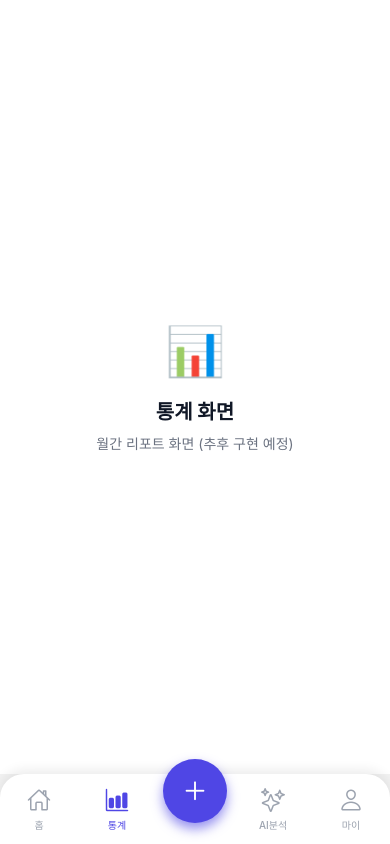
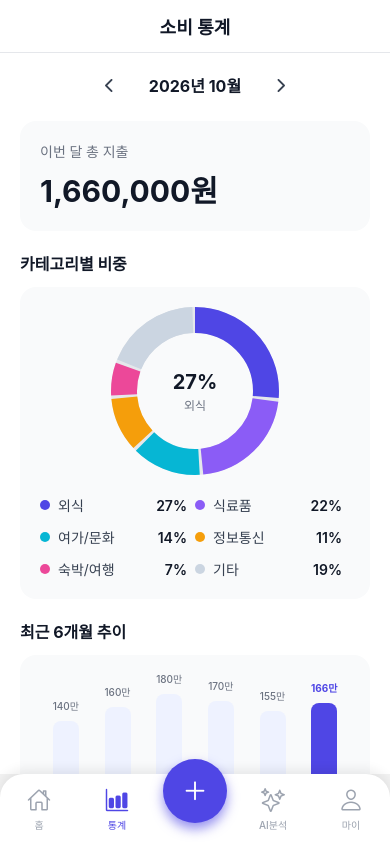
Before and after one commit to 26Grad-FinAI/PlanUs-FE, a React Native app: screen /MonthlyReport in a window 390 px wide. Built offline with nearby package versions, Linux system fonts and the light colour scheme; what react-native-calendars would draw is missing.

Commit message:
feat: 소비 통계 화면 구현

```diff
--- /dev/null
+++ b/src/hooks/useMonthlyReport.ts
@@ -0,0 +1,44 @@
+/**
+ * 소비 통계 화면의 상태 + 데이터 조회를 모아둔 훅
+ *
+ * 월 이동(이전/다음)과 해당 월 리포트 조회를 담당하고,
+ * 화면(MonthlyReportScreen)은 반환값을 하위 컴포넌트에 전달하기만 한다.
+ */
+
+import { useEffect, useMemo, useState } from 'react';
+
+import { fetchMonthlyReport } from '@/services/mock/report.mock';
+import { MonthlyReport } from '@/types/report';
+
+export function useMonthlyReport() {
+  const today = useMemo(() => new Date(), []);
+  const [monthCursor, setMonthCursor] = useState(
+    () => new Date(today.getFullYear(), today.getMonth(), 1),
+  );
+
+  const [report, setReport] = useState<MonthlyReport | null>(null);
+  useEffect(() => {
+    let cancelled = false;
+    fetchMonthlyReport(monthCursor.getFullYear(), monthCursor.getMonth() + 1).then((data) => {
+      if (!cancelled) setReport(data);
+    });
+    return () => {
+      cancelled = true;
+    };
+  }, [monthCursor]);
+
+  function handlePrevMonth() {
+    setMonthCursor((prev) => new Date(prev.getFullYear(), prev.getMonth() - 1, 1));
+  }
+
+  function handleNextMonth() {
+    setMonthCursor((prev) => new Date(prev.getFullYear(), prev.getMonth() + 1, 1));
+  }
+
+  return {
+    monthCursor,
+    report,
+    handlePrevMonth,
+    handleNextMonth,
+  };
+}
--- a/src/screens/report/MonthlyReportScreen.tsx
+++ b/src/screens/report/MonthlyReportScreen.tsx
@@ -1,52 +1,173 @@
 /**
- * 월간 리포트 화면 (Placeholder)
+ * 소비 통계 화면
  *
- * 추후 카테고리별 지출 비율 차트, 월별 비교 그래프, 지출 요약 등을 구현할 화면
- * 현재는 네비게이션 확인용 임시 화면으로만 동작한다.
+ * 구성:
+ * - 월 선택 (이전/다음)
+ * - 이번 달 총 지출 카드
+ * - 카테고리별 비중 (도넛 차트 + 범례)
+ * - 최근 6개월 추이 (막대 차트)
+ * - 카테고리별 예산 대비 실제 지출 비교
  */
 
 import React from 'react';
-import { View, Text, StyleSheet } from 'react-native';
+import { View, Text, ScrollView, TouchableOpacity, StyleSheet } from 'react-native';
 import { SafeAreaView } from 'react-native-safe-area-context';
+import { Ionicons } from '@expo/vector-icons';
 
 import { colors } from '@/constants/colors';
 import { fontSize, fontWeight } from '@/constants/typography';
+import { useMonthlyReport } from '@/hooks/useMonthlyReport';
+import { formatFullAmount } from '@/utils/formatCurrency';
+import { CategoryDonut } from '@/components/domain/report/CategoryDonut';
+import { MonthlyTrendChart } from '@/components/domain/report/MonthlyTrendChart';
+import { BudgetComparison } from '@/components/domain/report/BudgetComparison';
 
 export function MonthlyReportScreen() {
+  const { monthCursor, report, handlePrevMonth, handleNextMonth } = useMonthlyReport();
+
   return (
-    <SafeAreaView style={styles.container}>
-      <View style={styles.content}>
-        {/* 화면 제목 */}
-        <Text style={styles.emoji}>📊</Text>
-        <Text style={styles.title}>통계 화면</Text>
-        <Text style={styles.subtitle}>월간 리포트 화면 (추후 구현 예정)</Text>
+    <SafeAreaView style={styles.container} edges={['top']}>
+      {/* ── 헤더 ── */}
+      <View style={styles.header}>
+        <Text style={styles.headerTitle}>소비 통계</Text>
       </View>
+      <View style={styles.divider} />
+
+      <ScrollView
+        style={styles.scroll}
+        contentContainerStyle={styles.scrollContent}
+        showsVerticalScrollIndicator={false}
+      >
+        {/* ── 월 선택 ── */}
+        <View style={styles.monthNavRow}>
+          <TouchableOpacity
+            onPress={handlePrevMonth}
+            style={styles.monthNavButton}
+            activeOpacity={0.7}
+            accessibilityRole="button"
+            accessibilityLabel="이전 달"
+          >
+            <Ionicons name="chevron-back" size={20} color={colors.textSecondary} />
+          </TouchableOpacity>
+          <Text style={styles.monthNavTitle}>
+            {monthCursor.getFullYear()}년 {monthCursor.getMonth() + 1}월
+          </Text>
+          <TouchableOpacity
+            onPress={handleNextMonth}
+            style={styles.monthNavButton}
+            activeOpacity={0.7}
+            accessibilityRole="button"
+            accessibilityLabel="다음 달"
+          >
+            <Ionicons name="chevron-forward" size={20} color={colors.textSecondary} />
+          </TouchableOpacity>
+        </View>
+
+        {report && (
+          <>
+            {/* ── 이번 달 총 지출 ── */}
+            <View style={styles.totalCard}>
+              <Text style={styles.totalLabel}>이번 달 총 지출</Text>
+              <Text style={styles.totalAmount}>{formatFullAmount(report.totalExpense)}</Text>
+            </View>
+
+            {/* ── 카테고리별 비중 ── */}
+            <View style={styles.section}>
+              <Text style={styles.sectionTitle}>카테고리별 비중</Text>
+              <View style={styles.card}>
+                <CategoryDonut items={report.categoryBreakdown} />
+              </View>
+            </View>
+
+            {/* ── 최근 6개월 추이 ── */}
+            <View style={styles.section}>
+              <Text style={styles.sectionTitle}>최근 6개월 추이</Text>
+              <View style={styles.card}>
+                <MonthlyTrendChart items={report.monthlyTrend} />
+              </View>
+            </View>
+
+            {/* ── 예산 대비 지출 ── */}
+            <View style={styles.section}>
+              <Text style={styles.sectionTitle}>예산 대비 지출</Text>
+              <BudgetComparison
+                items={report.budgetComparison}
+                totalBudget={report.totalBudget}
+                totalExpense={report.totalExpense}
+              />
+            </View>
+          </>
+        )}
+      </ScrollView>
     </SafeAreaView>
   );
 }
 
 const styles = StyleSheet.create({
-  container: {
-    flex: 1,
-    backgroundColor: colors.background,
-  },
-  content: {
-    flex: 1,
+  container: { flex: 1, backgroundColor: colors.background },
+  scroll: { flex: 1 },
+  scrollContent: { paddingHorizontal: 20, paddingTop: 16, paddingBottom: 32, gap: 20 },
+
+  // ── 헤더 ──
+  header: {
+    height: 52,
     alignItems: 'center',
     justifyContent: 'center',
-    gap: 8,
   },
-  emoji: {
-    fontSize: 48,
-    marginBottom: 8,
+  headerTitle: {
+    fontSize: fontSize.lg,
+    fontWeight: fontWeight.semibold,
+    color: colors.textPrimary,
   },
-  title: {
-    fontSize: fontSize.xl,
+  divider: { height: 1, backgroundColor: colors.border },
+
+  // ── 월 선택 ──
+  monthNavRow: {
+    flexDirection: 'row',
+    alignItems: 'center',
+    justifyContent: 'center',
+    gap: 24,
+  },
+  monthNavButton: {
+    width: 32,
+    height: 32,
+    alignItems: 'center',
+    justifyContent: 'center',
+  },
+  monthNavTitle: {
+    fontSize: fontSize.base,
     fontWeight: fontWeight.bold,
     color: colors.textPrimary,
   },
-  subtitle: {
+
+  // ── 총 지출 카드 ──
+  totalCard: {
+    backgroundColor: colors.backgroundAlt,
+    borderRadius: 16,
+    padding: 20,
+    gap: 6,
+  },
+  totalLabel: {
     fontSize: fontSize.sm,
+    fontWeight: fontWeight.medium,
     color: colors.textTertiary,
   },
+  totalAmount: {
+    fontSize: fontSize['3xl'],
+    fontWeight: fontWeight.bold,
+    color: colors.textPrimary,
+  },
+
+  // ── 섹션 ──
+  section: { gap: 12 },
+  sectionTitle: {
+    fontSize: fontSize.base,
+    fontWeight: fontWeight.bold,
+    color: colors.textPrimary,
+  },
+  card: {
+    backgroundColor: colors.backgroundAlt,
+    borderRadius: 16,
+    padding: 20,
+  },
 });
```
